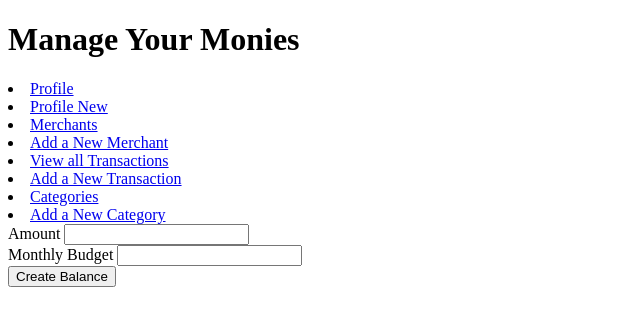
After one commit to CodeCharlieCode/Manage-Your-Monies, a Flask app: page /profiles/new in a window 1280 px wide. The commit adds this page. Shown: the top 326 px of the page, without its empty margins (0-640 px from the left). Run offline with Flask 2, Linux system fonts and the light colour scheme; data that the repository does not hold is empty; some libraries are stand-ins or nearby versions.

Commit message:
ability to now create and display profiles, reorgnaised and deleted some code

```diff
--- a/controllers/profile_controller.py
+++ b/controllers/profile_controller.py
@@ -8,15 +8,48 @@ import repositories.transaction_repositiory as transaction_repository
 profile_blueprint = Blueprint("profiles",__name__)
 
 @profile_blueprint.route("/profiles/")
-def profile():
-    profile = profile_repository.select_all()
-    profile1= Profile(0, 0)
+def profiles():
+    profiles = profile_repository.select_all()
     transactions = transaction_repository.select_all()
+
     total = 0
     for transaction in transactions:
         total += transaction.amount
     total_amount = round(total, 2)
-    if total_amount > profile1.balance:
-        return render_template("profiles/insufficient.html")
-    profile_repository.save(profile1)
-    return render_template("profiles/index.html", profile = profile, profile1 = profile1, total_amount=total_amount)
+    for profile in profiles:
+        over_budget = profile.total_budget - total_amount
+        if total_amount > profile.balance:
+            return render_template("profiles/insufficient.html", profiles = profiles, profile = profile, over_budget = over_budget)
+    return render_template("profiles/index.html", profiles = profiles, total_amount = total_amount)
+
+@profile_blueprint.route("/profiles/new")
+def new():
+    profiles = profile_repository.select_all()
+    return render_template("profiles/new.html", profiles = profiles)
+
+@profile_blueprint.route("/profiles/<id>", methods=['GET'])
+def show_profile(id):
+    profile = profile_repository(id)
+    return render_template("profiles/index.html", profile = profile)
+
+@profile_blueprint.route("/profiles", methods=['POST'])
+def create_profile():
+    balance = request.form['balance']
+    total_budget = request.form['total_budget']
+    profile = Profile(balance, total_budget)
+    profile_repository.save(profile)
+    return redirect("/profiles")
+
+@profile_blueprint.route("/profiles/<id>", methods=['POST'])
+def update_profile(id):
+    balance = request.form['balance']
+    total_budget = request.form['total_budget']
+    profile = Profile(balance, total_budget, id)
+    profile_repository.update(profile)
+    return redirect("/profiles")
+
+@profile_blueprint.route("/profiles/<id>/edit/", methods=['GET'])
+def edit_balance(id):
+    profile = profile_repository.select(id)
+    # profile1= Profile(0, 0)
+    return render_template("/profiles/edit.html", profile = profile)
--- a/repositories/profile_repository.py
+++ b/repositories/profile_repository.py
@@ -15,7 +15,7 @@ def select(id):
     result = run_sql(sql, values)[0]
 
     if result is not None:
-        profile = Profile(result['balance'], result['total_budget'])
+        profile = Profile(result['balance'], result['total_budget', result['id']])
     return profile
 
 def select_all():
@@ -28,3 +28,8 @@ def select_all():
         profile = Profile(result['balance'], result['total_budget'], result['id'])
         profiles.append(profile)
     return profiles
+
+def update(profile):
+    sql = "UPDATE profiles SET (balance, total_budget) =(%s, %s) WHERE id =%s"
+    values = [profile.balance, profile.total_budget]
+    run_sql(sql, values)
--- a/templates/base.html
+++ b/templates/base.html
@@ -11,6 +11,9 @@
         <h1>Manage Your Monies</h1>
         <li>
             <a href="/profiles/">Profile</a>
+        </li>
+        <li>
+            <a href="/profiles/new">Profile New</a>
         </li>
         <li>
             <a href="/merchants/">Merchants</a>
--- /dev/null
+++ b/templates/profiles/new.html
@@ -0,0 +1,22 @@
+{% extends "base.html" %}
+
+{% block content %}
+
+<form action="/profiles" method="post">
+    <div>
+
+        <label for="balance">Amount</label>
+        <input type="number" step="any" id="balance" name="balance" required>
+    </div>
+
+    <div>
+        <label for="total_budget">Monthly Budget</label>
+        <input type="number" step="any" id="total_budget" name="total_budget" required>
+    </div>
+
+    <button type="submit">Create Balance</button>
+
+
+</form>
+
+{% endblock %}
--- a/templates/transactions/index.html
+++ b/templates/transactions/index.html
@@ -25,7 +25,6 @@
     <tr>
         <th>Merchant</th>
         <th>Amount £</th>
-        <th>Loyalt card amount</th>
         <th>Tag</th>
         <th>Description</th>
         <th>Date</th>
@@ -34,7 +33,6 @@
     <tr>
         <td> {{ transaction.merchant.name }}</td>
         <td> {{ "£%.2f"|format(transaction.amount) }}</td>
-        <td> {{ loyalty_card }}</td>
         <td> {{ transaction.category.name }}</td>
         <td> {{ transaction.description }} </td>
         <td> {{ transaction.date.strftime("%a, %d,%b, %Y") }}</td>
@@ -50,7 +48,7 @@
     </tr>
 
     <tr>
-        <form class="delete-form" action="/transactions/{{transaction.id}}/edit" method="GET">
+        <form class="edit-form" action="/transactions/{{transaction.id}}/edit" method="GET">
         <td><button type="submit">Edit Transaction</button></td>
         </form>
     </tr>
```
Also changed, not shown: templates/profiles/edit.html (added, +22 -0 lines), templates/profiles/index.html (+6 -2 lines), templates/profiles/insufficient.html (+10 -1 lines).
